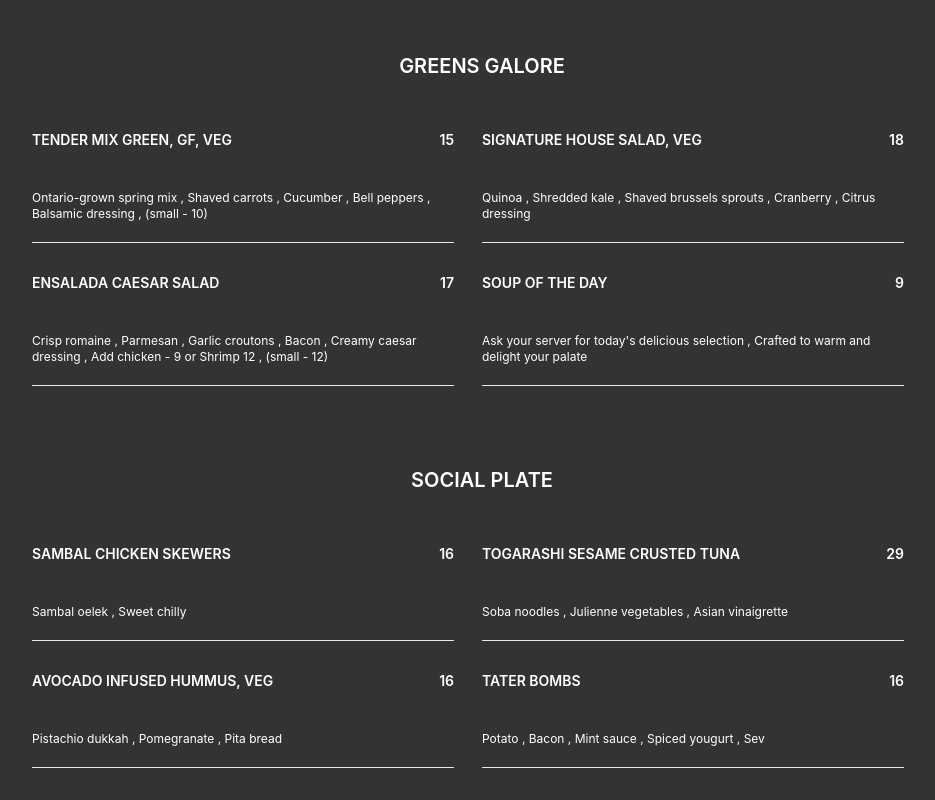
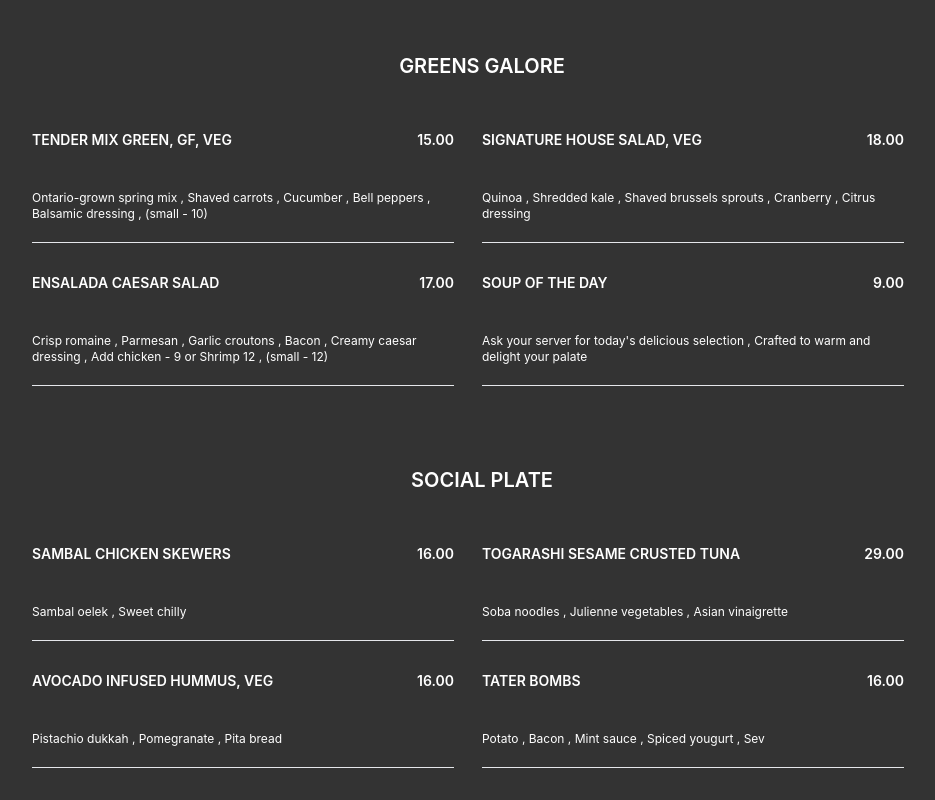
Before and after one commit to Saravanan0805/mercury, a React (Create React App) app: page /menu in a window 1280 px wide. Shown: the part 1100-1900 px from the top of the page, without its empty margins (158-1093 px from the left). Built offline with nearby package versions, Linux system fonts and the light colour scheme.

Commit message:
int fixed fun

```diff
--- a/src/components/menu/CategoryContent.jsx
+++ b/src/components/menu/CategoryContent.jsx
@@ -6,11 +6,14 @@ export function CategoryContent({ title, content }) {
       </h1>
       <div className="md:p-[30px] p-0 flex flex-wrap">
         {content?.map((c, index) => (
-          <div key={index} className="w-full md:w-1/2 sm:w-[85%] sm:pr-7 p-0 mb-[30px]">
+          <div
+            key={index}
+            className="w-full md:w-1/2 sm:w-[85%] sm:pr-7 p-0 mb-[30px]"
+          >
             <div className="border-b pb-5">
               <div className="flex justify-between font-semibold text-sm">
                 <label className="uppercase">{c?.name}</label>
-                <label>{`${c?.page}`}</label>
+                <label>{`${c?.page.toFixed(2)}`}</label>
               </div>
               <p className="mt-10 text-xs">{c?.message}</p>
             </div>
```
